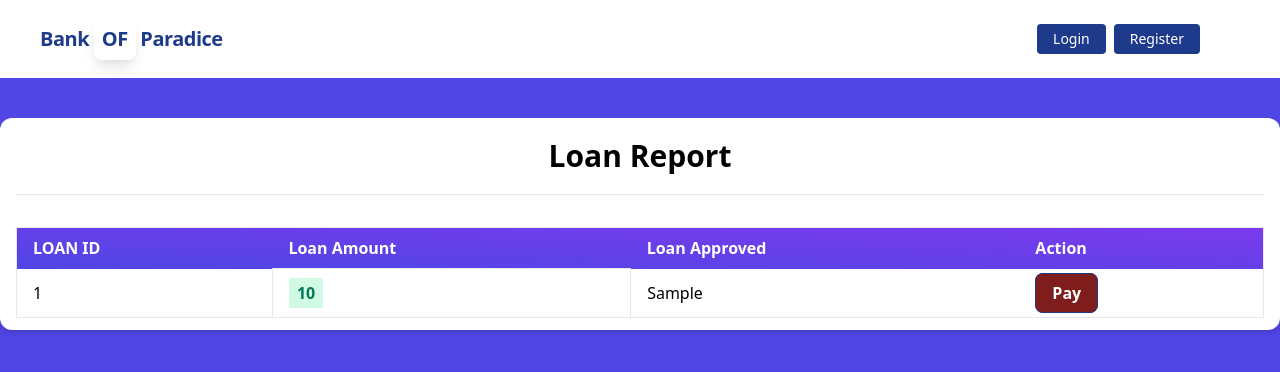
After one commit to SoumenBaral/Bank-OF-Paradice, a Django app: template transactions/templates/transactions/loan_request.html in a window 1280 px wide. The commit adds this page. Shown: the top 372 px of the page. Run offline with Django 4.2, Linux system fonts and the light colour scheme; the template is opened without the code that fills it: most values are stand-ins (such as "Sample title", 1, 10 or a date in 2020).

Commit message:
add loan view and payloanView

```diff
--- a/core/templates/navbar.html
+++ b/core/templates/navbar.html
@@ -1,5 +1,3 @@
-
-
 
 <nav class="flex items-center justify-between flex-wrap bg-white p-6 px-10">
     <div class="flex items-center flex-shrink-0 text-white mr-6">
--- /dev/null
+++ b/transactions/templates/transactions/loan_request.html
@@ -0,0 +1,48 @@
+{% extends 'base.html' %}
+{% block head_title %}{{ title }}{% endblock %}
+{% block content %}
+<div class="my-10 py-3 px-4 bg-white rounded-xl shadow-md">
+  <h1 class="font-bold text-3xl text-center pb-5 pt-2">Loan Report</h1>
+  <hr />
+  <table
+    class="table-auto mx-auto w-full px-5 rounded-xl mt-8 border dark:border-neutral-500"
+  >
+    <thead class="bg-purple-900 text-white text-left">
+      <tr
+        class="bg-gradient-to-tr from-indigo-600 to-purple-600 rounded-md py-2 px-4 text-white font-bold"
+      >
+        <th class="px-4 py-2">LOAN ID</th>
+        <th class="px-4 py-2">Loan Amount</th>
+        <th class="px-4 py-2">Loan Approved</th>
+        <th class="px-4 py-2">Action</th>
+      </tr>
+    </thead>
+    <tbody>
+      {% for loan in loans %}
+      <tr class="border-b dark:border-neutral-500">
+        <td class="px-4 py-2">
+         {{ loan.id }}
+        </td>
+        <td class="px-4 py-3 text-s border">
+          <span
+            class="px-2 py-1 font-bold leading-tight rounded-sm text-green-700 bg-green-100"
+          >
+            {{ loan.amount }}
+          </span>
+        </td>
+        <td class="px-4 py-2">
+          {{ loan.loan_approve }}
+        </td>
+        <td class="px-4 py-2">
+          {% if loan.loan_approve %}
+          <a class="font-bold bg-red-900 text-white hover:text-blue-900 hover:bg-white border border-blue-900 font-bold px-4 py-2 rounded-lg" href='{% url "pay" loan.id %}'>Pay</a>
+          {% else %}
+          <p class="font-bold text-red-700 bg-red-100">Loan Pending</p>
+          {% endif %}
+        </td>
+      </tr>
+      {% endfor %}
+    </tbody>
+  </table>
+</div>
+{% endblock %}
```
Also changed, not shown: transactions/views.py (+35 -0 lines).
